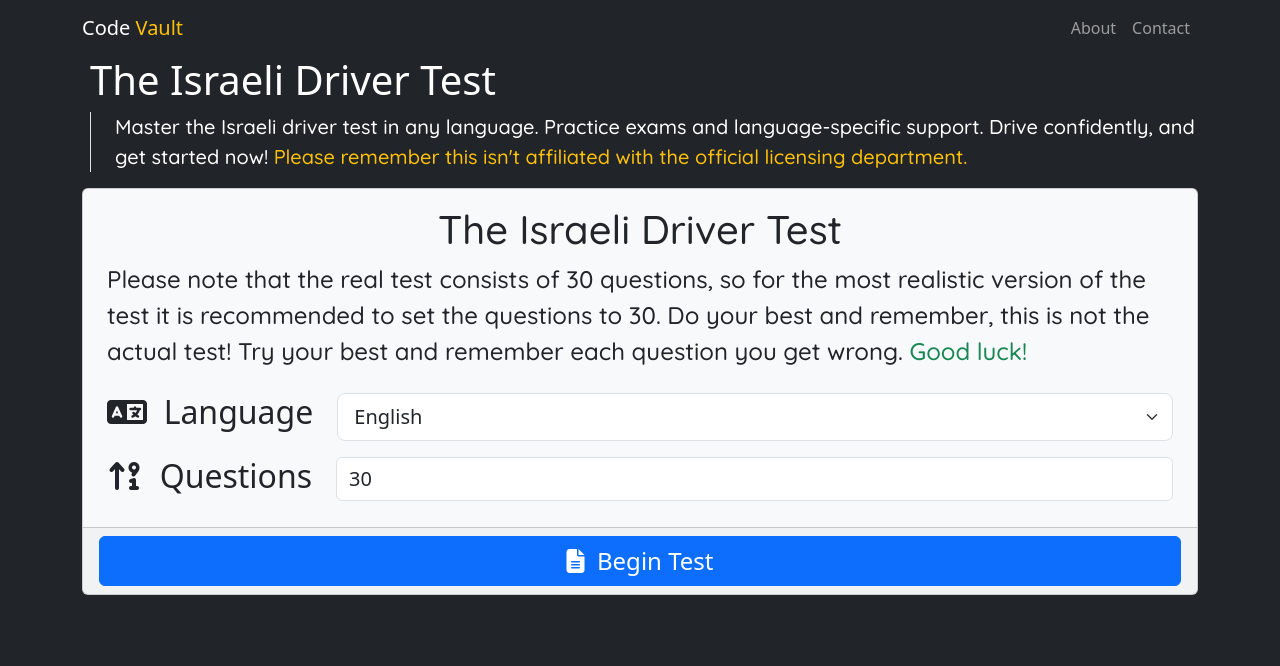
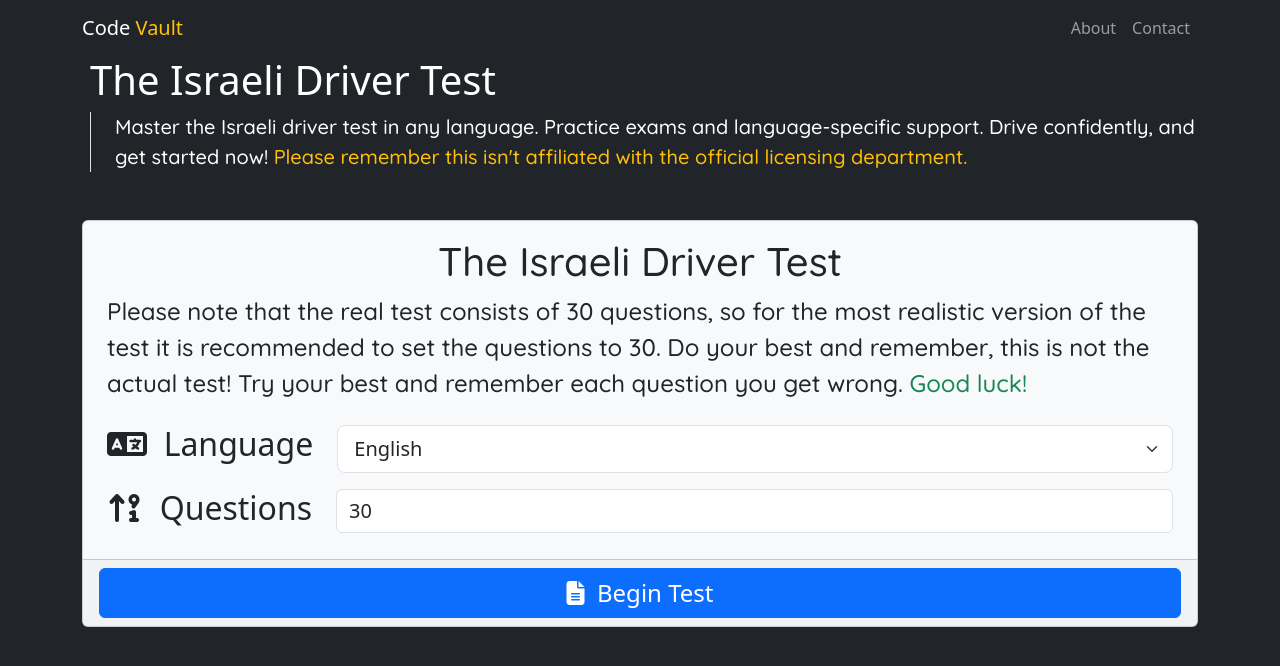
Before and after one commit to Oded2/Code-Vault, a SvelteKit app: page /israel-theory-driving in a window 1280 px wide. Shown: the top 666 px of the page. Built offline with nearby package versions, Linux system fonts and the light colour scheme; a web font is replaced by a local one.

Commit message:
UI Improvements

```diff
--- a/src/routes/israel-theory-driving/+page.svelte
+++ b/src/routes/israel-theory-driving/+page.svelte
@@ -210,7 +210,7 @@
         </p>
       </div>
     </div>
-    <div class="card bg-light mb-5">
+    <div class="card bg-light my-5">
       {#if start}
         <div
           class="card-body min-vh-60 m-auto w-100 px-4"
```
